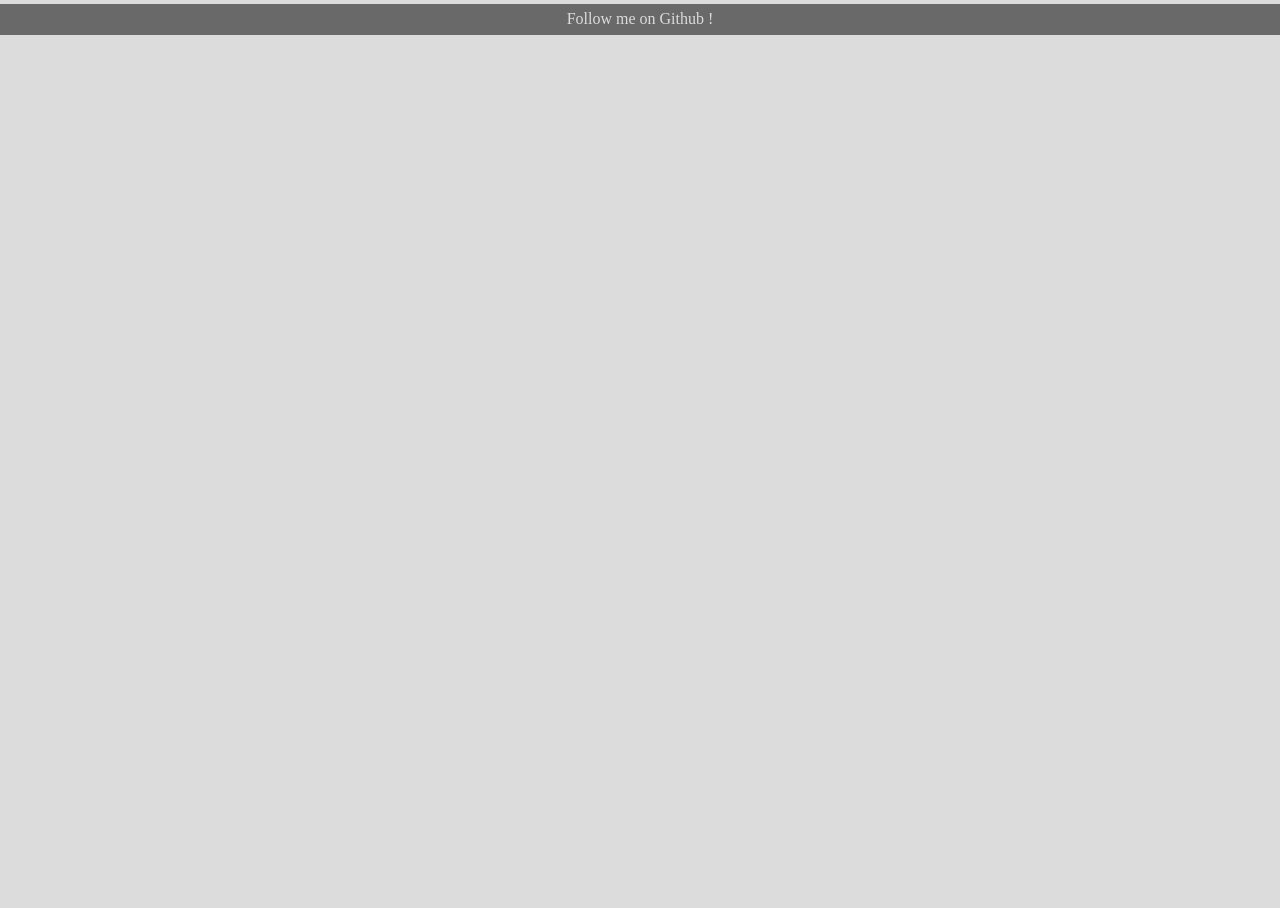
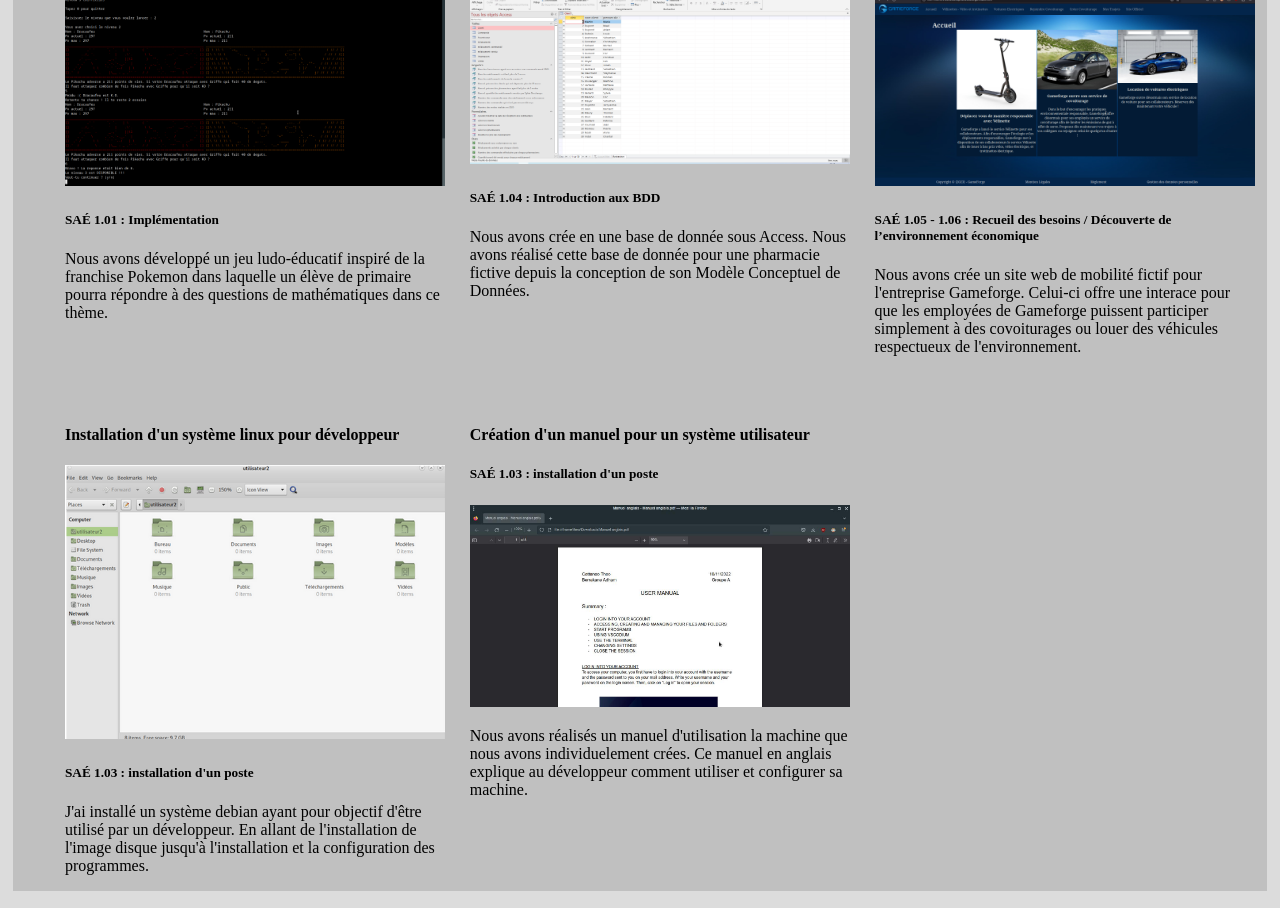
Before and after one commit to Limule45/limule45.github.io, a plain HTML site: page index.html in a window 1280 px wide. Shown: the part 1246-2154 px from the top of the page. Before the commit the page ends 1281 px from the top, so only its background shows below. Drawn offline with Linux system fonts and the light colour scheme.

Commit message:
Added semester 1 projects to portefolio

```diff
--- a/css/index.css
+++ b/css/index.css
@@ -55,3 +55,43 @@ h1 {
 #contact img {
     width: 1%;
 }
+
+#portefolio ul {
+    display: grid;
+    grid-template-columns: repeat(3,1fr);
+    grid-template-rows: repeat(2,1fr);
+}
+
+#portefolio ul>li:nth-of-type(1) {
+    grid-column: 1 / span 1;
+    grid-row: 1 / span 1 ;
+}
+
+#portefolio ul>li:nth-of-type(2) {
+    grid-column: 2 / span 1;
+    grid-row: 1 / span 1 ;
+}
+
+#portefolio ul>li:nth-of-type(3) {
+    grid-column: 3 / span 1;
+    grid-row: 1 / span 1;
+}
+
+#portefolio ul>li:nth-of-type(4) {
+    grid-column: 1 / span 1;
+    grid-row: 2 / span  1 ;
+}
+
+#portefolio ul>li:nth-of-type(5) {
+    grid-column: 2 / span 1;
+    grid-row: 2 / span  1 ;
+}
+
+#portefolio ul>li {
+    margin-left: 3%;
+    margin-right: 3%;
+}
+
+#portefolio img {
+    width: 100%;
+}
--- a/index.html
+++ b/index.html
@@ -22,7 +22,7 @@
       <nav>
         <a href="index.html#presentation">Présentation</a>
         <a href="index.html#formation">Formation</a>
-        <a href="index.html#competences">Compétences</a>
+        <a href="index.html#competences">Compétences / Outils</a>
         <a href="index.html#portefolio">Portefolio</a>
         <a href="index.html#contact">Contact</a>
       </nav>
@@ -54,7 +54,7 @@
       </section>
 
       <section id = "competences">
-        <h2>Compétences</h2>
+        <h2>Compétences / Outils</h2>
         <ul>
           <li>
             <ul>
@@ -125,6 +125,38 @@
       <section id = portefolio>
         <h2>Portefolio</h2>
         <p>Mes travaux réalisés pendant mes études</p>
+        <ul>
+          <li>
+            <h4>Jeu ludo-éducatif en Java</h4>
+            <img src="./images/projets/pokemath.png">
+            <h5>SAÉ 1.01 : Implémentation</h5>
+            <p>Nous avons développé un jeu ludo-éducatif inspiré de la franchise Pokemon dans laquelle un élève de primaire pourra répondre à des questions de mathématiques dans ce thème.</p>
+          </li>
+          <li>
+            <h4>Création d'une base de donnée sous access</h4>
+            <img src="./images/projets/bdd-pharmacie.png">
+            <h5>SAÉ 1.04 : Introduction aux BDD</h5>
+            <p>Nous avons crée en une base de donnée sous Access. Nous avons réalisé cette base de donnée pour une pharmacie fictive depuis la conception de son Modèle Conceptuel de Données.</p>
+          </li>
+          <li>
+            <h4>Création d'un site de mobilité</h4>
+            <img src="./images/projets/covoituforge.jpg">
+            <h5>SAÉ 1.05 - 1.06 : Recueil des besoins / Découverte de l’environnement économique</h5>
+            <p>Nous avons crée un site web de mobilité fictif pour l'entreprise Gameforge. Celui-ci offre une interace pour que les employées de Gameforge puissent participer simplement à des covoiturages ou louer des véhicules respectueux de l'environnement.</p>
+          </li>
+          <li>
+            <h4>Installation d'un système linux pour développeur</h4>
+            <img src="./images/projets/machine-dev.png">
+            <h5>SAÉ 1.03 : installation d'un poste</h5>
+            <p>J'ai installé un système debian ayant pour objectif d'être utilisé par un développeur. En allant de l'installation de l'image disque jusqu'à l'installation et la configuration des programmes.</p>
+          </li>
+          <li>
+            <h4>Création d'un manuel pour un système utilisateur</h4>
+            <h5>SAÉ 1.03 : installation d'un poste</h5>
+            <img src="./images/projets/manuel-machine.jpg">
+            <p>Nous avons réalisés un manuel d'utilisation la machine que nous avons individuelement crées. Ce manuel en anglais explique au développeur comment utiliser et configurer sa machine.</p>
+          </li>
+        </ul>
       </section>
 
       <section id = contact>
```
Also changed, not shown: images/projets/bdd-pharmacie.png (added), images/projets/covoituforge.jpg (added), images/projets/machine-dev.png (added), images/projets/manuel-machine.jpg (added), images/projets/pokemath.png (added).
